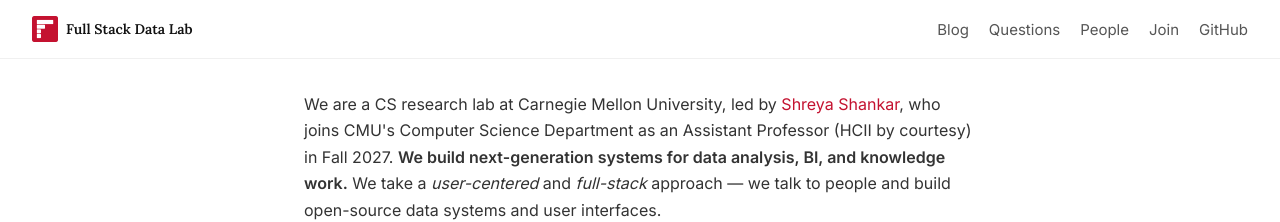
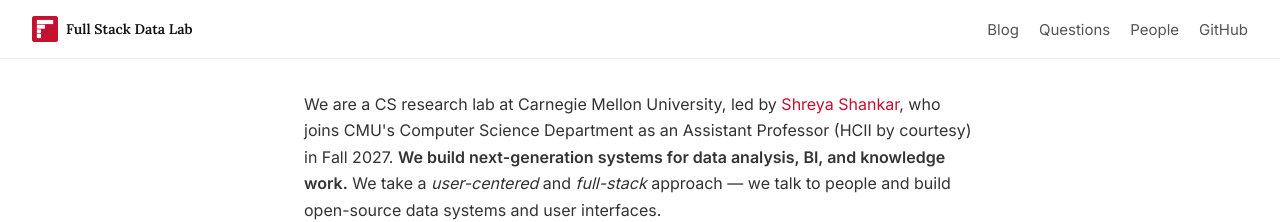
Before and after one commit to fsdatalab/fsdatalab.github.io, a Jekyll site: the page built from index.html, in a window 1280 px wide. Shown: the top 222 px of the page. Built offline with Jekyll 4.4.1, drawn with Linux system fonts in a browser that asks for light colours.

Commit message:
Remove the Join link from the nav
Co-Authored-By: Claude Opus 5.5 <noreply@anthropic.com>

```diff
--- a/_includes/nav.html
+++ b/_includes/nav.html
@@ -7,7 +7,6 @@
     <li><a href="{{ '/blog/' | relative_url }}" {% if page.url contains '/blog' or page.layout == 'post' %}class="active"{% endif %}>Blog</a></li>
     <li><a href="{{ '/questions/' | relative_url }}" {% if page.url contains '/questions' %}class="active"{% endif %}>Questions</a></li>
     <li><a href="{{ '/people/' | relative_url }}" {% if page.url contains '/people' %}class="active"{% endif %}>People</a></li>
-    <li><a href="{{ '/join/' | relative_url }}" {% if page.url contains '/join' %}class="active"{% endif %}>Join</a></li>
     <li><a href="https://github.com/fsdatalab" target="_blank" rel="noopener noreferrer">GitHub</a></li>
   </ul>
 </nav>
```
